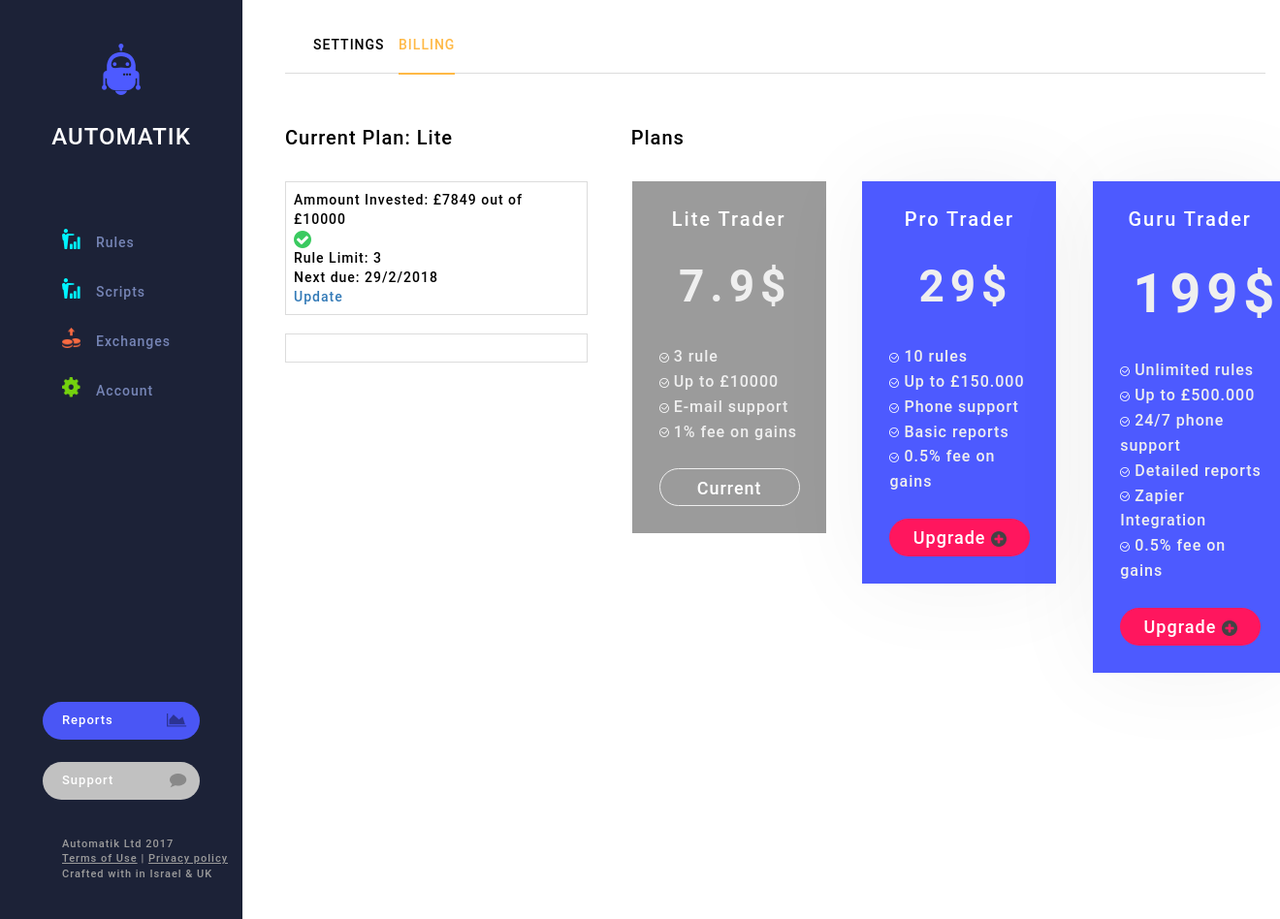
After one commit to Matteobikk90/automatik, a PHP site: page /account.html in a window 1320 px wide. The commit adds this page. Shown: the whole page at 97% size. Run offline with PHP 8.4, Linux system fonts and the light colour scheme; some libraries are stand-ins or nearby versions.

Commit message:
account page good progress

```diff
--- /dev/null
+++ b/account.html
@@ -0,0 +1,254 @@
+<!DOCTYPE html>
+<html lang="en">
+<head>
+	<meta name="viewport" content="width=device-width, initial-scale=1">
+    <meta http-equiv="X-UA-Compatible" content="IE=9" />
+    <meta charset="UTF-8">
+    <title>Automatik</title>
+
+	<!-- Css -->
+
+	<link href="https://maxcdn.bootstrapcdn.com/bootstrap/3.3.7/css/bootstrap.min.css" rel="stylesheet" integrity="sha384-BVYiiSIFeK1dGmJRAkycuHAHRg32OmUcww7on3RYdg4Va+PmSTsz/K68vbdEjh4u" crossorigin="anonymous">
+
+	<link rel="stylesheet" href="css/style.css">
+
+</head>
+
+<body>
+
+	<div class="wrapper">
+
+            <!-- Sidebar -->
+            <nav class="sidebar">
+
+            	<img class="roboto-logo" width="40px" src="./images/Robo.to.png" alt="Automatik Logo" title="Automatik Logo">
+
+                <h3 class="text-center">Automatik</h3>
+
+                <ul class="list-unstyled top-list">
+                    <li>
+                    	<a href="#">
+                    		<img src="./images/rules-icon.png" title="rules-icon" alt="rules-icon">
+                    		<span>Rules</span>
+                    	</a>
+                    	<a href="#">
+                    		<img src="./images/rules-icon.png" title="script-icon" alt="script-icon">
+                    		<span>Scripts</span>
+                    	</a>
+                    	<a href="#">
+                    		<img src="./images/exchanges-icon.png" title="exchanges-icon" alt="exchanges-icon">
+                    		<span>Exchanges</span>
+                    	</a>
+                    	<a href="#">
+                    		<img src="./images/account-icon.png" title="account-icon" alt="account-icon">
+                    		<span>Account</span>
+                    	</a>
+                    </li>
+                </ul>
+
+                <ul class="list-unstyled bottom-list">
+                	<li>
+                		<a href="#">
+                    		<span>Reports</span>
+                    		<img src="./images/reports-icon.png" title="reports-icon" alt="reports-icon">
+                    	</a>
+                    	<a href="#">
+                    		<span>Support</span>
+                    		<img src="./images/support-icon.png" title="support-icon" alt="support-icon">
+                    	</a>
+                	</li>
+                </ul>
+
+                <div class="copyright">
+                	<p>Automatik Ltd 2017</p>
+                	<p>
+                		<span><a href="">Terms of Use</a></span>
+                		<span>|</span>
+                		<span><a href="">Privacy policy</a></span>
+                	</p>
+                	<p>Crafted with in Israel & UK</p>
+                </div>
+
+            </nav>
+
+            <!-- Content -->
+
+            <div class="container">
+
+            	<!-- Header -->
+            	<div class="row">
+            		<div class="col-lg-12">
+            			<div class="account-header">
+            				<ul class="list-unstyled list-inline">
+            					<li>
+            						<a href="">Settings</a>
+            					</li>
+            					<li>
+            						<a class="active" href="">Billing</a>
+            					</li>
+            				</ul>
+            			</div>
+            		</div>
+            	</div>
+
+				<!-- Account Content -->
+
+				<div class="row">
+					<div class="account-content">
+	            		<div class="col-lg-4">
+							<h4>Current Plan: Lite</h4>
+							<div class="account-details">
+								<p class="inline-block">Ammount Invested: £7849 out of £10000</p>
+								<span>
+									<img src="./images/green-sign-icon.png" alt="green-sign-icon" title="green-sign-icon">
+								</span>
+								<p>Rule Limit: 3</p>
+								<p>Next due: 29/2/2018</p>
+								<p>
+									<a href="">Update</a>
+								</p>
+							</div>
+							<div class="account-card">
+								<input type="card">
+							</div>
+	        			</div>
+	        			<div class="col-lg-8">
+	        				<h4>Plans</h4>
+	        				<div class="row">
+	        					<div class="col-lg-4 col-md-4 col-sm-6 text-center">
+	        						<div class="lite-trader">
+	        							<h4>Lite Trader</h4>
+	        							<br />
+	        							<strong>7.9$</strong>
+	        							<br />
+	        							<br />
+	        							<div class="lite-trader-details">
+											<span>
+												<img src="./images/plan-icon.png" title="plan-icon" alt="plan-icon">
+											</span>
+											<span>3 rule</span>
+											<br />
+											<span>
+												<img src="./images/plan-icon.png" title="plan-icon" alt="plan-icon">
+											</span>
+											<span>Up to £10000</span>
+											<br />
+											<span>
+												<img src="./images/plan-icon.png" title="plan-icon" alt="plan-icon">
+											</span>
+											<span>E-mail support</span>
+											<br />
+											<span>
+												<img src="./images/plan-icon.png" title="plan-icon" alt="plan-icon">
+											</span>
+											<span>1% fee on gains</span>
+										</div>
+										<br />
+										<a href="#">Current</a>
+	        						</div>
+	        					</div>
+	        					<div class="col-lg-4 col-md-4 col-sm-6 text-center">
+	        						<div class="pro-trader">
+	        							<h4>Pro Trader</h4>
+	        							<br />
+	        							<strong>29$</strong>
+	        							<br />
+	        							<br />
+										<div class="pro-trader-details">
+											<span>
+												<img src="./images/plan-icon.png" title="plan-icon" alt="plan-icon">
+											</span>
+											<span>10 rules</span>
+											<br />
+											<span>
+												<img src="./images/plan-icon.png" title="plan-icon" alt="plan-icon">
+											</span>
+											<span>Up to £150.000</span>
+											<br />
+											<span>
+												<img src="./images/plan-icon.png" title="plan-icon" alt="plan-icon">
+											</span>
+											<span>Phone support</span>
+											<br />
+											<span>
+												<img src="./images/plan-icon.png" title="plan-icon" alt="plan-icon">
+											</span>
+											<span>Basic reports</span>
+											<br />
+											<span>
+												<img src="./images/plan-icon.png" title="plan-icon" alt="plan-icon">
+											</span>
+											<span>0.5% fee on gains</span>
+										</div>
+										<br />
+										<a href="#">
+											<span>Upgrade</span>
+											<img src="./images/plus-icon.png" alt="">
+										</a>
+	        						</div>
+	        					</div>
+	        					<div class="col-lg-4 col-md-4 col-sm-12 text-center">
+	        						<div class="guru-trader">
+	        							<h4>Guru Trader</h4>
+	        							<br />
+	        							<strong>199$</strong>
+	        							<br />
+	        							<br />
+										<div class="guru-trader-details">
+											<span>
+												<img src="./images/plan-icon.png" title="plan-icon" alt="plan-icon">
+											</span>
+											<span>Unlimited rules</span>
+											<br />
+											<span>
+												<img src="./images/plan-icon.png" title="plan-icon" alt="plan-icon">
+											</span>
+											<span>Up to £500.000</span>
+											<br />
+											<span>
+												<img src="./images/plan-icon.png" title="plan-icon" alt="plan-icon">
+											</span>
+											<span>24/7 phone support</span>
+											<br />
+											<span>
+												<img src="./images/plan-icon.png" title="plan-icon" alt="plan-icon">
+											</span>
+											<span>Detailed reports</span>
+											<br />
+											<span>
+												<img src="./images/plan-icon.png" title="plan-icon" alt="plan-icon">
+											</span>
+											<span>Zapier Integration</span>
+											<br />
+											<span>
+												<img src="./images/plan-icon.png" title="plan-icon" alt="plan-icon">
+											</span>
+											<span>0.5% fee on gains</span>
+										</div>
+										<br />
+										<a href="#">
+											<span>Upgrade</span>
+											<img src="./images/plus-icon.png" alt="">
+										</a>
+	        						</div>
+	        					</div>
+	        				</div>
+	        			</div>
+        			</div>
+            	</div>
+
+            </div>
+
+        </div>
+
+	<!-- Js -->
+
+	<script
+  src="https://code.jquery.com/jquery-3.2.1.min.js"
+  integrity="sha256-hwg4gsxgFZhOsEEamdOYGBf13FyQuiTwlAQgxVSNgt4="
+  crossorigin="anonymous"></script>
+  <script src="https://maxcdn.bootstrapcdn.com/bootstrap/3.3.7/js/bootstrap.min.js" integrity="sha384-Tc5IQib027qvyjSMfHjOMaLkfuWVxZxUPnCJA7l2mCWNIpG9mGCD8wGNIcPD7Txa" crossorigin="anonymous"></script>
+  <script src="js/js.js"></script>
+
+</body>
+</html>
--- a/css/style.css
+++ b/css/style.css
@@ -16,7 +16,7 @@
     letter-spacing: 1px;
 }
 
-h1, h2, h3, h4, h5, h6, ul {
+h1, h2, h3, h4, h5, h6, ul, p {
 	margin: 0;
 }
 
@@ -61,6 +61,99 @@
 :-moz-placeholder { /* Firefox 18- */
   color: #3e6373;
 }
+
+/* Sidebar */
+
+.sidebar {
+	width: 100%;
+    min-width: 250px;
+    max-width: 250px;
+    min-height: 100vh;
+    background-color: #1c2237;
+    color: #fff;
+    transition: all 1s;
+}
+
+.sidebar .roboto-logo {
+	width: 40px;
+	margin: 0 auto;
+	margin-top: 45px;
+	margin-bottom: 30px;
+	display: block;
+}
+
+.sidebar h3 {
+	text-transform: uppercase;
+	margin: 0 0 81px;
+}
+
+.sidebar.active {
+    margin-left: -250px;
+}
+
+.sidebar .top-list li a {
+    font-size: 14px;
+    display: block;
+    margin-bottom: 29px;
+    padding: 0 0 0 64px;
+    border-radius: 25px;
+    text-decoration: none;
+    position: relative;
+}
+
+.sidebar .top-list li a img {
+    width: 18.6px;
+	height: 21px;
+}
+
+.sidebar .top-list li a span {
+    position: absolute;
+    top: 5px;
+    left: 99px;
+    color: #7685b6;
+}
+
+.sidebar .bottom-list {
+	margin: 314px 0 0;
+}
+
+.sidebar .bottom-list a {
+	display: block;
+	width: 162px;
+	height: 39px;
+	margin: 0 auto;
+	margin-bottom: 23px;
+	border-radius: 25px;
+	background-color: #c1c1c1;
+	position: relative;
+	color: white;
+	font-size: 13px;
+}
+
+.sidebar .bottom-list a:first-child {
+	background-color: #4a56f5;
+}
+
+.sidebar .bottom-list span {
+	position: absolute;
+    top: 10px;
+    left: 20px;
+}
+
+.sidebar .bottom-list img {
+	position: absolute;
+    top: 12px;
+    right: 13.5px;
+}
+
+/*.sidebar ul li a {
+    padding: 10px 0 10px 50px;
+    font-size: 1.1em;
+    display: block;
+    text-decoration: none;
+}*/
+
+/* End Sidebar */
 
 /* Login Page */
 
@@ -268,7 +361,7 @@
     width: 59px;
 }
 
-.content-trigger .crypto-trigger-option select, .content-do .crypto-do-option select, .content-and .crypto-and-option select {
+.content-trigger .crypto-trigger-option select, .content-do .crypto-do-option select, .content-and .crypto-and-container select {
 	border-radius: 5px;
 	border: solid 2px #4a56f5;
 	outline: none !important;
@@ -339,7 +432,7 @@
 	width: 107px;
 }
 
-.content-trigger-function h4:nth-child(3), .content-do .content-do-function h4:nth-child(3), .content-do .content-do-function h4:nth-child(5), .content-do .content-do-function h4:nth-child(10), .content-and .content-and-function h4:nth-child(3), .content-and .content-and-function h4:nth-child(5), .content-and .content-and-function h4:nth-child(7) {
+.content-trigger-function h4:nth-child(3), .content-do .content-do-function h4:nth-child(3), .content-do .content-do-function h4:nth-child(5), .content-do .content-do-function h4:nth-child(10), .content-and .content-and-function h4:nth-child(3), .content-and .content-and-function h4:nth-child(5) {
 	margin-left: 24px;
 }
 
@@ -362,95 +455,6 @@
     border: none;
 }
 
-
-.sidebar {
-	width: 100%;
-    min-width: 250px;
-    min-height: 100vh;
-    background-color: #1c2237;
-    color: #fff;
-    transition: all 1s;
-}
-
-.sidebar .roboto-logo {
-	width: 40px;
-	margin: 0 auto;
-	margin-top: 45px;
-	margin-bottom: 30px;
-	display: block;
-}
-
-.sidebar h3 {
-	text-transform: uppercase;
-	margin: 0 0 81px;
-}
-
-.sidebar.active {
-    margin-left: -250px;
-}
-
-.sidebar .top-list li a {
-    font-size: 14px;
-    display: block;
-    margin-bottom: 29px;
-    padding: 0 0 0 64px;
-    border-radius: 25px;
-    text-decoration: none;
-    position: relative;
-}
-
-.sidebar .top-list li a img {
-    width: 18.6px;
-	height: 21px;
-}
-
-.sidebar .top-list li a span {
-    position: absolute;
-    top: 5px;
-    left: 99px;
-    color: #7685b6;
-}
-
-.sidebar .bottom-list {
-	margin: 314px 0 0;
-}
-
-.sidebar .bottom-list a {
-	display: block;
-	width: 162px;
-	height: 39px;
-	margin: 0 auto;
-	margin-bottom: 23px;
-	border-radius: 25px;
-	background-color: #c1c1c1;
-	position: relative;
-	color: white;
-	font-size: 13px;
-}
-
-.sidebar .bottom-list a:first-child {
-	background-color: #4a56f5;
-}
-
-.sidebar .bottom-list span {
-	position: absolute;
-    top: 10px;
-    left: 20px;
-}
-
-.sidebar .bottom-list img {
-	position: absolute;
-    top: 12px;
-    right: 13.5px;
-}
-
-/*.sidebar ul li a {
-    padding: 10px 0 10px 50px;
-    font-size: 1.1em;
-    display: block;
-    text-decoration: none;
-}*/
-
 .copyright {
     padding: 0 0 0 64px;
     font-size: 11px;
@@ -464,6 +468,124 @@
 }
 
 /* End Login Page */
+
+/* Account Page */
+
+.account-header {
+    margin: 17px 0 0 29px;
+	text-transform: uppercase;
+	font-size: 14px;
+	border-bottom: 1px solid #dcdcdc;
+}
+
+.account-header ul {
+	padding: 19px 0 19px 29px;
+}
+
+.account-header ul li a {
+    padding: 21px 0;
+    color: black;
+    text-decoration: none;
+}
+
+.account-header ul li a.active {
+	border-bottom: 2px solid #ffb946;
+	color: #ffb946;
+}
+
+.account-content h4 {
+	font-size: 20px;
+	color: black;
+	padding: 55px 0 0 29px;
+}
+
+.account-content .account-details {
+	border: solid 1px #dcdcdc;
+	margin: 34px 0 19px 29px;
+    padding: 8px;
+	font-size: 14px;
+	color: black;
+    width: 312px;
+}
+
+.account-content .account-card input {
+	border: solid 1px #dcdcdc;
+	width: 312px;
+	margin: 0 0 0 29px;
+}
+
+.account-content .lite-trader {
+	width: 200px;
+	padding: 28px;
+	background-color: #9b9b9b;
+	margin: 34px 0 0 30px;
+	color: #efefef;
+}
+
+.account-content .lite-trader h4, .account-content .pro-trader h4, .account-content .guru-trader h4 {
+	padding: 0;
+	color: white;
+	letter-spacing: 2px;
+}
+
+.account-content .lite-trader strong, .account-content .pro-trader strong {
+	font-size: 46px;
+	letter-spacing: 5.9px;
+	padding-left: 13px;
+}
+
+.account-content .lite-trader .lite-trader-details, .account-content .pro-trader .pro-trader-details, .account-content .guru-trader .guru-trader-details {
+	width: 150px;
+	margin: 0 auto;
+	text-align: left;
+}
+
+.account-content .lite-trader .lite-trader-details span, .account-content .pro-trader .pro-trader-details span, .account-content .guru-trader .guru-trader-details span {
+	font-size: 16px;
+}
+
+.account-content .lite-trader a {
+	width: 145px;
+	height: 39px;
+	display: block;
+    border-radius: 25px;
+    background-color: #9b9b9b;
+    line-height: 39px;
+	border: solid 1px #efefef;
+	color: white;
+	text-decoration: none;
+}
+
+.account-content .pro-trader, .account-content .guru-trader {
+	width: 200px;
+	padding: 28px;
+	background-color: #4d5aff;
+	box-shadow: 0 0 100px 0 rgba(0, 0, 0, 0.05);
+	margin: 34px 0 0 30px;
+	color: #efefef;
+}
+
+.account-content .pro-trader a, .account-content .guru-trader a {
+	background-color: #ff165e;
+    display: inline-block;
+    width: 145px;
+    height: 39px;
+    line-height: 39px;
+	display: block;
+    border-radius: 25px;
+    color: white;
+	text-decoration: none;
+}
+
+.account-content .guru-trader strong {
+	font-size: 56px;
+	letter-spacing: 5.9px;
+	padding-left: 13px;
+}
+
+
+
+
 
 /* ---------------------------------------------------
     MEDIAQUERIES
--- a/login.html
+++ b/login.html
@@ -1,9 +1,7 @@
 <!DOCTYPE html>
 <html lang="en">
 <head>
-	<meta name="viewport" content="width=device-width, initial-scale=1">
-    <meta http-equiv="X-UA-Compatible" content="IE=9" />
-    <meta charset="UTF-8">
+	<meta charset="UTF-8">
 	<title>Automatik - Login</title>
 
 	<!-- Css -->
```
Also changed, not shown: home.html (+0 -43 lines), images/green-sign-icon.png (added), images/plan-icon.png (added).
